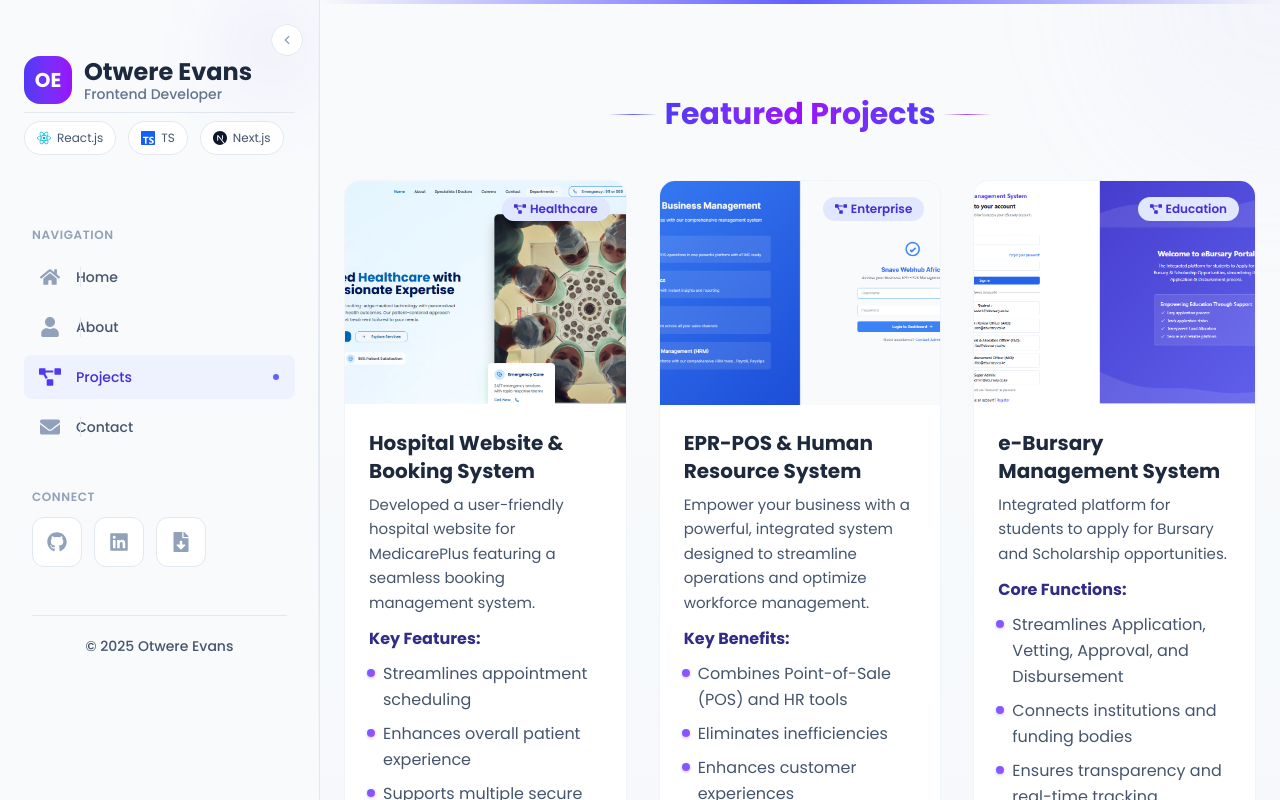
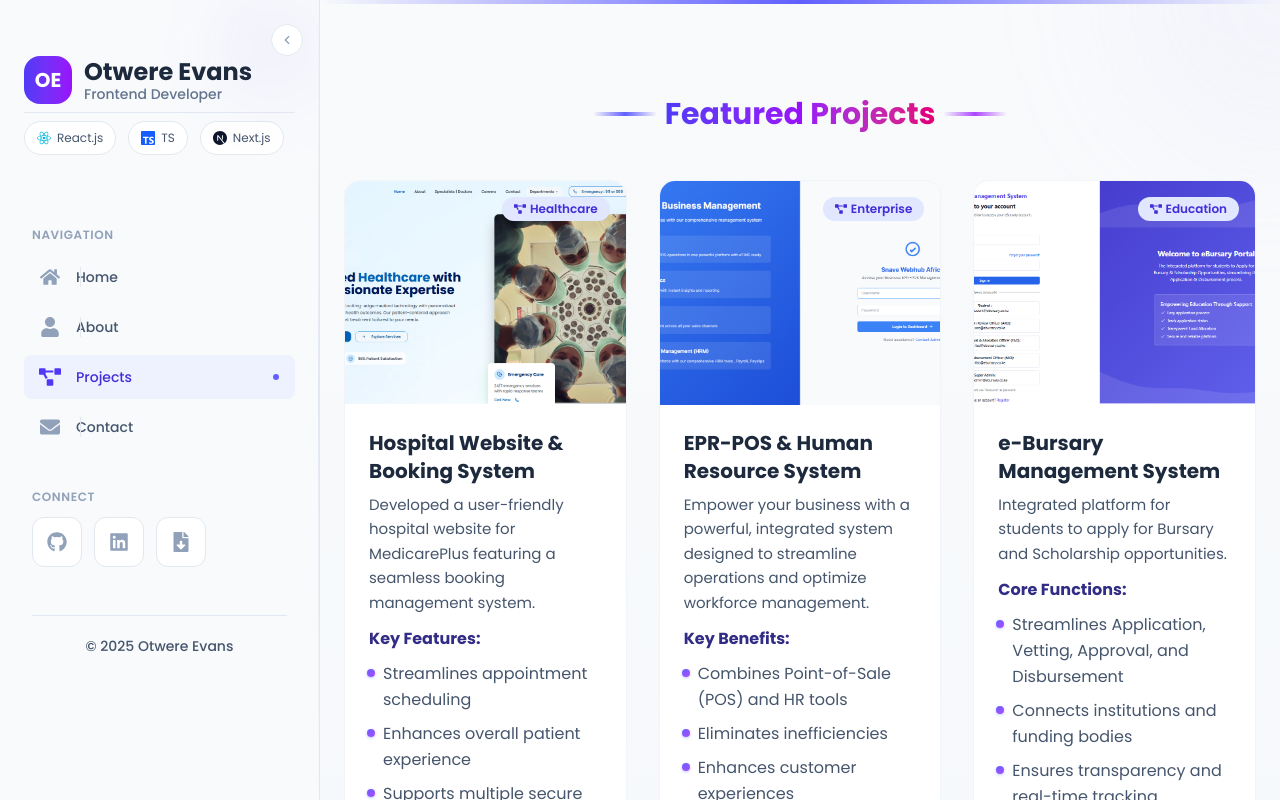
Before and after one commit to otwere/Otwere-Evans-Portfolio, a React (Vite) app: page /#/projects in a window 1280 px wide. Shown: the top 800 px of the page. Built offline with nearby package versions, Linux system fonts and the light colour scheme.

Commit message:
chore: downgrade to React 18 and save works in progress

```diff
--- a/src/components/projects/modal/RequestForm.tsx
+++ b/src/components/projects/modal/RequestForm.tsx
@@ -44,7 +44,7 @@ export const RequestForm = ({ formLogic, onClose, forwardedRef }: RequestFormPro
                         value={formData.name}
                         onChange={(e) => setters.setName(e.target.value)}
                         placeholder="Your Name"
-                        className="w-full rounded-xl border-0 bg-slate-50 px-4 py-3.5 text-sm font-medium text-slate-800 ring-1 ring-slate-200 transition-all placeholder:text-slate-400 focus:bg-white focus:ring-2 focus:ring-indigo-500 hover:bg-slate-50/80"
+                        className="w-full rounded-xl border-0 bg-slate-50 px-4 py-3.5 text-sm font-medium text-slate-800 ring-0 ring-slate-200 transition-all placeholder:text-slate-400 focus:bg-white focus:ring-2 focus:ring-indigo-500 hover:bg-slate-50/80"
                     />
                 </div>
                 <div className="space-y-2">
@@ -57,7 +57,7 @@ export const RequestForm = ({ formLogic, onClose, forwardedRef }: RequestFormPro
                         value={formData.email}
                         onChange={(e) => setters.setEmail(e.target.value)}
                         placeholder="Valid Email"
-                        className="w-full rounded-xl border-0 bg-slate-50 px-4 py-3.5 text-sm font-medium text-slate-800 ring-1 ring-slate-200 transition-all placeholder:text-slate-400 focus:bg-white focus:ring-2 focus:ring-indigo-500 hover:bg-slate-50/80"
+                        className="w-full rounded-xl border-0 bg-slate-50 px-4 py-3.5 text-sm font-medium text-slate-800 ring-0 ring-slate-200 transition-all placeholder:text-slate-400 focus:bg-white focus:ring-2 focus:ring-indigo-500 hover:bg-slate-50/80"
                     />
                 </div>
             </div>
@@ -72,7 +72,7 @@ export const RequestForm = ({ formLogic, onClose, forwardedRef }: RequestFormPro
                     value={formData.phone}
                     onChange={(e) => setters.setPhone(e.target.value)}
                     placeholder="+254 733 443 224"
-                    className="w-full rounded-xl border-0 bg-slate-50 px-4 py-3.5 text-sm font-medium text-slate-800 ring-1 ring-slate-200 transition-all placeholder:text-slate-400 focus:bg-white focus:ring-2 focus:ring-indigo-500 hover:bg-slate-50/80"
+                    className="w-full rounded-xl border-0 bg-slate-50 px-4 py-3.5 text-sm font-medium text-slate-800 ring-0 ring-slate-200 transition-all placeholder:text-slate-400 focus:bg-white focus:ring-2 focus:ring-indigo-500 hover:bg-slate-50/80"
                 />
             </div>
 
@@ -90,7 +90,7 @@ export const RequestForm = ({ formLogic, onClose, forwardedRef }: RequestFormPro
                     <div className="relative flex-1" ref={currencyDropdownRef}>
                         <button
                             type="button"
-                            className="flex items-center justify-center gap-2 w-full rounded-xl border-0 bg-slate-50 ring-1 ring-slate-200 px-4 py-3 text-sm font-medium text-slate-800 outline-none transition-all hover:bg-slate-50/80 focus:bg-white focus:ring-2 focus:ring-indigo-500"
+                            className="flex items-center justify-center gap-2 w-full rounded-xl border-0 bg-slate-50 ring-0 ring-slate-200 px-4 py-3 text-sm font-medium text-slate-800 outline-none transition-all hover:bg-slate-50/80 focus:bg-white focus:ring-2 focus:ring-indigo-500"
                             onClick={() => setCurrencyDropdownOpen(!currencyDropdownOpen)}
                         >
                             <FaGlobe className="h-4 w-4 text-indigo-500" />
@@ -143,9 +143,9 @@ export const RequestForm = ({ formLogic, onClose, forwardedRef }: RequestFormPro
                             required
                             value={formData.budget}
                             onChange={handlers.handleBudgetChange}
-                            placeholder="1,000.00"
+                            placeholder="Enter Amount"
                             inputMode="decimal"
-                            className="w-full rounded-xl border-0 bg-slate-50 pl-10 pr-4 py-3.5 text-sm font-medium text-slate-800 ring-1 ring-slate-200 transition-all placeholder:text-slate-400 focus:bg-white focus:ring-2 focus:ring-indigo-500 hover:bg-slate-50/80"
+                            className="w-full rounded-xl border-0 bg-slate-50 pl-10 pr-4 py-3.5 text-sm font-medium text-slate-800 ring-0 ring-slate-200 transition-all placeholder:text-slate-400 focus:bg-white focus:ring-2 focus:ring-indigo-500 hover:bg-slate-50/80"
                         />
                     </div>
                 </div>
--- a/src/pages/About.tsx
+++ b/src/pages/About.tsx
@@ -23,7 +23,7 @@ export default function About() {
           <div className="mb-12 text-center">
             <div className="inline-flex items-center gap-2">
               <div className="h-px w-12 bg-gradient-to-r from-transparent via-indigo-500 to-transparent"></div>
-              <h2 className="bg-gradient-to-r from-indigo-600 via-purple-600 to-indigo-600 bg-clip-text text-3xl font-bold text-transparent">
+              <h2 className="bg-gradient-to-r from-indigo-600 via-purple-600 to-pink-600 bg-clip-text text-3xl sm:text-3xl font-bold text-transparent">
                 About Me
               </h2>
               <div className="h-px w-12 bg-gradient-to-r from-transparent via-purple-500 to-transparent"></div>
--- a/src/pages/Projects.tsx
+++ b/src/pages/Projects.tsx
@@ -39,11 +39,11 @@ export default function Projects() {
           {/* Header */}
           <div className="mb-12 text-center">
             <div className="inline-flex items-center gap-2">
-              <div className="h-px w-12 bg-gradient-to-r from-transparent via-indigo-500 to-transparent"></div>
-              <h2 className="bg-gradient-to-r from-indigo-600 via-purple-600 to-indigo-600 bg-clip-text text-3xl font-bold text-transparent">
+              <div className="h-1 w-8 sm:w-16 rounded-full bg-gradient-to-r from-transparent via-indigo-500 to-transparent"></div>
+              <h2 className="bg-gradient-to-r from-indigo-600 via-purple-600 to-pink-600 bg-clip-text text-3xl sm:text-3xl font-bold text-transparent">
                 Featured Projects
               </h2>
-              <div className="h-px w-12 bg-gradient-to-r from-transparent via-purple-500 to-transparent"></div>
+              <div className="h-1 w-8 sm:w-16 rounded-full bg-gradient-to-r from-transparent via-purple-500 to-transparent"></div>
             </div>
           </div>
 
```
Also changed, not shown: package.json (+4 -4 lines), 1 other file (tests, documents, lock files or other folders).
